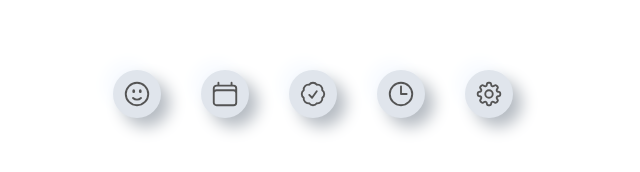
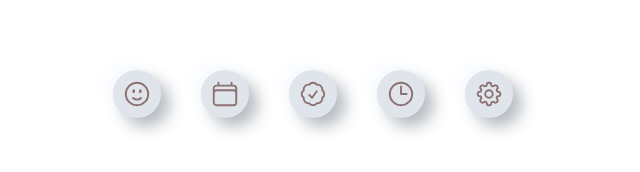
Before and after one commit to AleruDivine/Buttons, a plain HTML site: page index.html in a window 1280 px wide. Shown: the whole page, without its empty margins (327-967 px from the left). Drawn offline with Linux system fonts and the light colour scheme.

Commit message:
change css color

```diff
--- a/style.css
+++ b/style.css
@@ -151,7 +151,7 @@ margin: 20px;
 
 }
 .icon{
-  color: #545454;
+  color: #8c7171;
   width: 30px;
   height: 30px;
   margin: auto;
```
